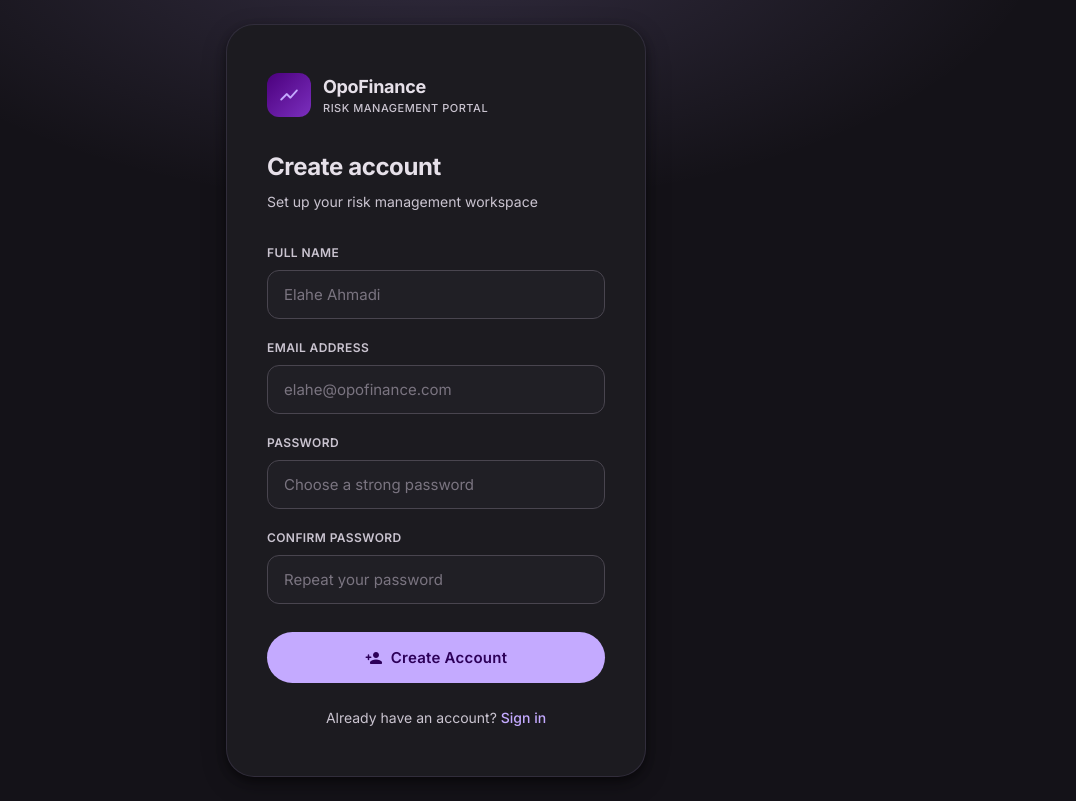
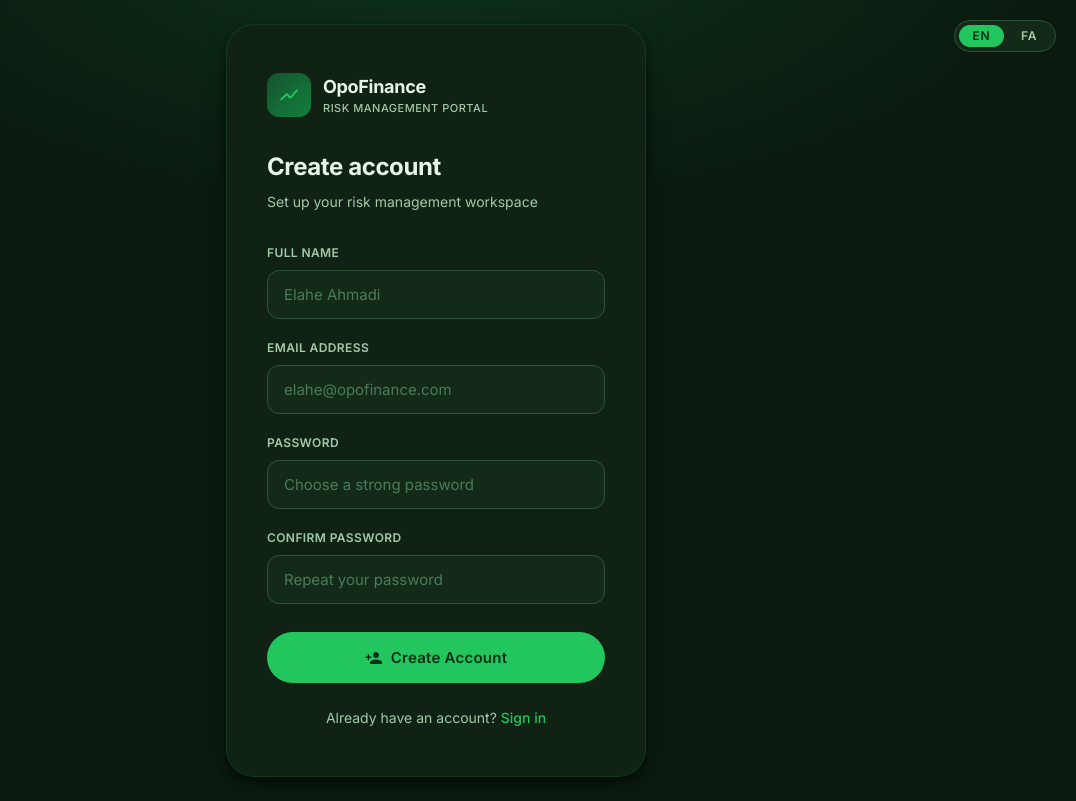
Before and after one commit to E-Srf/Practice, a plain HTML site: page signup.html in a window 1280 px wide. Shown: the whole page, without its empty margins (204-1280 px from the left). Drawn offline with Linux system fonts and the light colour scheme.

Commit message:
Add green theme, EN/FA language switcher, and i18n support
- Replace purple color palette with cohesive dark-green theme across all CSS tokens and hardcoded values
- Add EN/FA language switcher (fixed top-right) on login and signup pages
- Add shared i18n.js with full Persian translations, localStorage persistence, and Vazirmatn font support
- Language and theme features work independently without conflicts

Co-Authored-By: Claude Sonnet 4.6 <noreply@anthropic.com>

```diff
--- a/assets/css/styles.css
+++ b/assets/css/styles.css
@@ -1,4 +1,5 @@
 @import url('https://fonts.googleapis.com/css2?family=Inter:wght@300;400;500;600;700&display=swap');
+@import url('https://fonts.googleapis.com/css2?family=Vazirmatn:wght@400;500;600;700&display=swap');
 @import url('https://fonts.googleapis.com/icon?family=Material+Icons+Round');
 
 *, *::before, *::after { box-sizing: border-box; margin: 0; padding: 0; }
@@ -7,39 +8,47 @@
 :root {
   color-scheme: dark;
 
-  --primary: #C4AAFF;
-  --on-primary: #2D0059;
-  --primary-container: #4B007D;
-  --on-primary-container: #E8CEFF;
-  --primary-dim: #9A6FD8;
+  /* Primary — strong mid-green */
+  --primary:              #22c55e;
+  --on-primary:           #052e16;
+  --primary-container:    #14532d;
+  --on-primary-container: #bbf7d0;
+  --primary-dim:          #16a34a;
 
-  --secondary: #CCC2DC;
-  --on-secondary: #332D41;
-  --secondary-container: #4A4458;
-  --on-secondary-container: #E8DEF8;
+  /* Secondary — soft light green */
+  --secondary:              #86efac;
+  --on-secondary:           #052e16;
+  --secondary-container:    #166534;
+  --on-secondary-container: #dcfce7;
 
-  --surface: #141218;
-  --surface-container-lowest: #0F0D13;
-  --surface-container-low: #1C1B20;
-  --surface-container: #201F25;
-  --surface-container-high: #2B2930;
-  --surface-container-highest: #36343B;
+  /* Surfaces — deep dark-green tinted */
+  --surface:                    #0a1a0f;
+  --surface-container-lowest:   #060e09;
+  --surface-container-low:      #0f2214;
+  --surface-container:          #132a19;
+  --surface-container-high:     #1a3520;
+  --surface-container-highest:  #214028;
 
-  --on-surface: #E6E0E9;
-  --on-surface-variant: #CAC4D0;
-  --outline: #7A7480;
-  --outline-variant: #49454F;
+  /* Text */
+  --on-surface:         #e8f5e9;
+  --on-surface-variant: #a3c9a8;
 
-  --error: #FFB4AB;
-  --error-container: #93000A;
-  --success: #86EFAC;
+  /* Outlines */
+  --outline:         #4a7c59;
+  --outline-variant: #2d5438;
+
+  /* Semantic — errors stay red, warnings/info unchanged */
+  --error:             #FFB4AB;
+  --error-container:   #93000A;
+  --success:           #86EFAC;
   --success-container: #14532D;
-  --warning: #FCD34D;
+  --warning:           #FCD34D;
   --warning-container: #78350F;
-  --info: #93C5FD;
+  --info:              #93C5FD;
 
-  --sidebar-width: 264px;
-  --topbar-height: 64px;
+  /* Layout */
+  --sidebar-width:  264px;
+  --topbar-height:  64px;
   --radius-sm: 8px;
   --radius-md: 12px;
   --radius-lg: 16px;
@@ -57,36 +66,36 @@
 [data-theme="light"] {
   color-scheme: light;
 
-  --primary: #6750A4;
-  --on-primary: #FFFFFF;
-  --primary-container: #EADDFF;
-  --on-primary-container: #21005D;
-  --primary-dim: #7B5AA6;
+  --primary:              #16a34a;
+  --on-primary:           #ffffff;
+  --primary-container:    #dcfce7;
+  --on-primary-container: #052e16;
+  --primary-dim:          #15803d;
 
-  --secondary: #625B71;
-  --on-secondary: #FFFFFF;
-  --secondary-container: #E8DEF8;
-  --on-secondary-container: #1D192B;
+  --secondary:              #15803d;
+  --on-secondary:           #ffffff;
+  --secondary-container:    #dcfce7;
+  --on-secondary-container: #052e16;
 
-  --surface: #FFFBFE;
-  --surface-container-lowest: #FFFFFF;
-  --surface-container-low: #F7F2FA;
-  --surface-container: #F3EDF7;
-  --surface-container-high: #ECE6F0;
-  --surface-container-highest: #E6E0E9;
+  --surface:                   #f0fdf4;
+  --surface-container-lowest:  #ffffff;
+  --surface-container-low:     #f0fdf4;
+  --surface-container:         #dcfce7;
+  --surface-container-high:    #bbf7d0;
+  --surface-container-highest: #86efac;
 
-  --on-surface: #1C1B1F;
-  --on-surface-variant: #49454F;
-  --outline: #79747E;
-  --outline-variant: #CAC4D0;
+  --on-surface:         #052e16;
+  --on-surface-variant: #166534;
+  --outline:         #4a7c59;
+  --outline-variant: #86efac;
 
-  --error: #B3261E;
-  --error-container: #F9DEDC;
-  --success: #146C2E;
+  --error:             #B3261E;
+  --error-container:   #F9DEDC;
+  --success:           #146C2E;
   --success-container: #C8F0D4;
-  --warning: #7A5900;
+  --warning:           #7A5900;
   --warning-container: #FFDEA7;
-  --info: #0061A4;
+  --info:              #0061A4;
 
   --elevation-1: 0 1px 2px rgba(0,0,0,.12), 0 2px 6px rgba(0,0,0,.06);
   --elevation-2: 0 2px 4px rgba(0,0,0,.12), 0 4px 12px rgba(0,0,0,.06);
@@ -123,14 +132,14 @@ body {
   display: flex;
   align-items: center;
   justify-content: center;
-  background: radial-gradient(ellipse 80% 60% at 50% -10%, rgba(196,170,255,.18) 0%, transparent 60%),
+  background: radial-gradient(ellipse 80% 60% at 50% -10%, rgba(34,197,94,.16) 0%, transparent 60%),
               var(--surface);
   padding: 24px;
 }
 
 .auth-card {
   background: var(--surface-container-low);
-  border: 1px solid rgba(196,170,255,.12);
+  border: 1px solid rgba(34,197,94,.14);
   border-radius: var(--radius-xl);
   padding: 48px 40px;
   width: 100%;
@@ -148,7 +157,7 @@ body {
 .auth-logo-icon {
   width: 44px;
   height: 44px;
-  background: linear-gradient(135deg, var(--primary-container), #7B2FBE);
+  background: linear-gradient(135deg, var(--primary-container), #15803d);
   border-radius: var(--radius-md);
   display: flex;
   align-items: center;
@@ -190,7 +199,7 @@ body {
 
 .form-field input:focus {
   border-color: var(--primary);
-  box-shadow: 0 0 0 3px rgba(196,170,255,.15);
+  box-shadow: 0 0 0 3px rgba(34,197,94,.15);
 }
 
 .form-field input::placeholder { color: var(--outline); }
@@ -221,7 +230,7 @@ body {
   font-size: 15px;
 }
 
-.btn-primary:hover  { background: #D4BBFF; box-shadow: var(--elevation-2); transform: translateY(-1px); }
+.btn-primary:hover  { background: #4ade80; box-shadow: var(--elevation-2); transform: translateY(-1px); }
 .btn-primary:active { transform: translateY(0); }
 
 .btn-outlined {
@@ -230,7 +239,7 @@ body {
   color: var(--on-surface);
 }
 
-.btn-outlined:hover { border-color: var(--primary); color: var(--primary); background: rgba(196,170,255,.08); }
+.btn-outlined:hover { border-color: var(--primary); color: var(--primary); background: rgba(34,197,94,.08); }
 
 .btn-text {
   background: transparent;
@@ -238,7 +247,7 @@ body {
   padding: 10px 16px;
 }
 
-.btn-text:hover { background: rgba(196,170,255,.1); }
+.btn-text:hover { background: rgba(34,197,94,.1); }
 
 .btn-icon {
   background: transparent;
@@ -266,6 +275,51 @@ body {
   color: var(--error);
   margin-bottom: 20px;
   display: none;
+}
+
+/* ── LANGUAGE SWITCHER ───────────────────────────────────── */
+.lang-switcher {
+  position: fixed;
+  top: 20px;
+  right: 20px;
+  display: flex;
+  gap: 3px;
+  background: var(--surface-container);
+  border: 1px solid var(--outline-variant);
+  border-radius: 50px;
+  padding: 4px;
+  z-index: 200;
+}
+
+.lang-btn {
+  background: transparent;
+  border: none;
+  border-radius: 50px;
+  padding: 5px 14px;
+  font-size: 12px;
+  font-weight: 600;
+  color: var(--on-surface-variant);
+  cursor: pointer;
+  font-family: var(--font);
+  letter-spacing: .6px;
+  transition: background var(--transition), color var(--transition);
+  line-height: 1;
+}
+
+.lang-btn.active {
+  background: var(--primary);
+  color: var(--on-primary);
+}
+
+.lang-btn:hover:not(.active) {
+  background: var(--surface-container-high);
+  color: var(--on-surface);
+}
+
+/* Farsi font override — applied when body.lang-fa */
+body.lang-fa .auth-card,
+body.lang-fa .auth-card * {
+  font-family: 'Vazirmatn', system-ui, sans-serif;
 }
 
 /* ── APP SHELL ──────────────────────────────────────────── */
@@ -299,10 +353,22 @@ body {
   min-height: var(--topbar-height);
 }
 
+.brand-link {
+  display: flex;
+  align-items: center;
+  gap: 12px;
+  text-decoration: none;
+  flex: 1;
+  border-radius: var(--radius-sm);
+  transition: opacity var(--transition);
+}
+
+.brand-link:hover { opacity: .8; }
+
 .brand-icon {
   width: 36px;
   height: 36px;
-  background: linear-gradient(135deg, #5B21B6, #7C3AED);
+  background: linear-gradient(135deg, #14532d, #166534);
   border-radius: var(--radius-sm);
   display: flex;
   align-items: center;
@@ -310,7 +376,7 @@ body {
   flex-shrink: 0;
 }
 
-.brand-icon .material-icons-round { color: #E8CEFF; font-size: 18px; }
+.brand-icon .material-icons-round { color: #bbf7d0; font-size: 18px; }
 .brand-name { font-size: 16px; font-weight: 700; color: var(--on-surface); letter-spacing: -.3px; }
 .brand-tag  { font-size: 10px; color: var(--primary); font-weight: 600; letter-spacing: .5px; text-transform: uppercase; }
 
@@ -344,7 +410,7 @@ body {
 .nav-item:hover { background: var(--surface-container); color: var(--on-surface); }
 
 .nav-item.active {
-  background: rgba(196,170,255,.15);
+  background: rgba(34,197,94,.14);
   color: var(--primary);
   font-weight: 600;
 }
@@ -395,13 +461,13 @@ body {
   width: 36px;
   height: 36px;
   border-radius: 50%;
-  background: linear-gradient(135deg, #5B21B6, #9333EA);
+  background: linear-gradient(135deg, #14532d, #166534);
   display: flex;
   align-items: center;
   justify-content: center;
   font-size: 13px;
   font-weight: 700;
-  color: #E8CEFF;
+  color: #bbf7d0;
   flex-shrink: 0;
 }
 
@@ -442,7 +508,7 @@ body {
 
 .topbar-search:focus-within {
   border-color: var(--primary);
-  box-shadow: 0 0 0 3px rgba(196,170,255,.1);
+  box-shadow: 0 0 0 3px rgba(34,197,94,.1);
 }
 
 .topbar-search input {
@@ -477,13 +543,13 @@ body {
   width: 36px;
   height: 36px;
   border-radius: 50%;
-  background: linear-gradient(135deg, #5B21B6, #9333EA);
+  background: linear-gradient(135deg, #14532d, #166534);
   display: flex;
   align-items: center;
   justify-content: center;
   font-size: 13px;
   font-weight: 700;
-  color: #E8CEFF;
+  color: #bbf7d0;
   cursor: pointer;
   border: 2px solid var(--primary-container);
   transition: border-color var(--transition);
@@ -588,7 +654,8 @@ body {
 
 .stat-note { font-size: 12px; color: var(--on-surface-variant); }
 
-.stat-purple .stat-icon { background: rgba(196,170,255,.15); }
+/* stat-purple now maps to the green primary */
+.stat-purple .stat-icon { background: rgba(34,197,94,.14); }
 .stat-purple .stat-icon .material-icons-round { color: var(--primary); }
 .stat-purple .stat-card-accent { background: var(--primary); }
 
@@ -638,12 +705,12 @@ tbody td {
   padding: 14px 16px;
   font-size: 14px;
   color: var(--on-surface);
-  border-bottom: 1px solid rgba(73,69,79,.3);
+  border-bottom: 1px solid rgba(45,84,56,.35);
   vertical-align: middle;
 }
 
 tbody tr:last-child td { border-bottom: none; }
-tbody tr:hover { background: rgba(196,170,255,.04); }
+tbody tr:hover { background: rgba(34,197,94,.04); }
 
 /* ── BADGES / CHIPS ──────────────────────────────────────── */
 .badge {
@@ -657,13 +724,13 @@ tbody tr:hover { background: rgba(196,170,255,.04); }
   white-space: nowrap;
 }
 
-.badge-pending  { background: rgba(252,211,77,.15); color: var(--warning); }
+.badge-pending  { background: rgba(252,211,77,.15);  color: var(--warning); }
 .badge-passed   { background: rgba(134,239,172,.15); color: var(--success); }
 .badge-failed   { background: rgba(255,180,171,.15); color: var(--error); }
 .badge-active   { background: rgba(147,197,253,.15); color: var(--info); }
-.badge-review   { background: rgba(196,170,255,.15); color: var(--primary); }
+.badge-review   { background: rgba(34,197,94,.14);   color: var(--primary); }
 .badge-sent     { background: rgba(134,239,172,.15); color: var(--success); }
-.badge-queued   { background: rgba(252,211,77,.15); color: var(--warning); }
+.badge-queued   { background: rgba(252,211,77,.15);  color: var(--warning); }
 .badge-failed-mail { background: rgba(255,180,171,.15); color: var(--error); }
 
 .badge .material-icons-round { font-size: 12px; }
@@ -676,7 +743,7 @@ tbody tr:hover { background: rgba(196,170,255,.04); }
   align-items: flex-start;
   gap: 14px;
   padding: 14px 0;
-  border-bottom: 1px solid rgba(73,69,79,.3);
+  border-bottom: 1px solid rgba(45,84,56,.35);
 }
 
 .activity-item:last-child { border-bottom: none; }
@@ -724,8 +791,8 @@ tbody tr:hover { background: rgba(196,170,255,.04); }
   transition: all var(--transition);
 }
 
-.filter-chip:hover { border-color: var(--primary); color: var(--primary); background: rgba(196,170,255,.08); }
-.filter-chip.active { border-color: var(--primary); background: rgba(196,170,255,.15); color: var(--primary); font-weight: 600; }
+.filter-chip:hover  { border-color: var(--primary); color: var(--primary); background: rgba(34,197,94,.08); }
+.filter-chip.active { border-color: var(--primary); background: rgba(34,197,94,.14); color: var(--primary); font-weight: 600; }
 
 .search-box {
   display: flex;
@@ -789,6 +856,14 @@ tbody tr:hover { background: rgba(196,170,255,.04); }
 .notif-item-meta  { display: flex; align-items: center; gap: 16px; }
 .notif-item-time  { font-size: 12px; color: var(--outline); }
 
+/* ── SETTINGS LAYOUT ──────────────────────────────────────── */
+.settings-layout {
+  display: grid;
+  grid-template-columns: 240px 1fr;
+  gap: 24px;
+  align-items: start;
+}
+
 /* ── SETTINGS ─────────────────────────────────────────────── */
 .settings-section { margin-bottom: 32px; }
 
@@ -806,7 +881,7 @@ tbody tr:hover { background: rgba(196,170,255,.04); }
   align-items: center;
   justify-content: space-between;
   padding: 16px 0;
-  border-bottom: 1px solid rgba(73,69,79,.2);
+  border-bottom: 1px solid rgba(45,84,56,.25);
   gap: 24px;
 }
 
@@ -877,7 +952,7 @@ tbody tr:hover { background: rgba(196,170,255,.04); }
   transition: border-color var(--transition);
 }
 
-.settings-input:focus { border-color: var(--primary); box-shadow: 0 0 0 3px rgba(196,170,255,.12); }
+.settings-input:focus { border-color: var(--primary); box-shadow: 0 0 0 3px rgba(34,197,94,.12); }
 
 /* ── PROGRESS BAR ─────────────────────────────────────────── */
 .progress-bar {
@@ -936,12 +1011,22 @@ tbody tr:hover { background: rgba(196,170,255,.04); }
   .topbar-search { display: none; }
   .grid-2, .grid-3 { grid-template-columns: 1fr; }
   .stats-grid { grid-template-columns: 1fr 1fr; }
+  .settings-layout { grid-template-columns: 1fr; }
 }
 
 @media (max-width: 560px) {
   .stats-grid { grid-template-columns: 1fr; }
   .page-content { padding: 20px 16px; }
   .auth-card { padding: 32px 24px; }
+  .page-header h1 { font-size: 20px; }
+  .topbar { padding: 0 12px; gap: 8px; }
+  .topbar-title { font-size: 15px; white-space: nowrap; overflow: hidden; text-overflow: ellipsis; max-width: 150px; }
+  .topbar-actions { gap: 4px; }
+  .settings-row { flex-direction: column; align-items: flex-start; gap: 10px; }
+  .settings-input, .select-field { min-width: 0; width: 100%; }
+  .filter-bar { gap: 8px; }
+  .search-box { max-width: 100%; }
+  .card { padding: 16px; }
 }
 
 /* ── UTILS ───────────────────────────────────────────────── */
@@ -954,6 +1039,7 @@ tbody tr:hover { background: rgba(196,170,255,.04); }
 .text-xs       { font-size: 12px; }
 .font-semibold { font-weight: 600; }
 .font-bold     { font-weight: 700; }
+.mb-4  { margin-bottom: 4px; }
 .mt-4  { margin-top: 4px; }
 .mt-8  { margin-top: 8px; }
 .mt-16 { margin-top: 16px; }
--- /dev/null
+++ b/assets/js/i18n.js
@@ -0,0 +1,119 @@
+/* ── OpoFinance i18n ─────────────────────────────────────────
+   Supports: EN (default) / FA (Persian)
+   Persists selection in localStorage under 'opofinance_lang'
+   Usage: add data-i18n="KEY" to text nodes,
+          add data-i18n-placeholder="KEY" to inputs
+─────────────────────────────────────────────────────────────── */
+
+const TRANSLATIONS = {
+  en: {
+    /* shared */
+    'brand.sub'              : 'Risk Management Portal',
+
+    /* login page */
+    'login.title'            : 'Welcome back',
+    'login.subtitle'         : 'Sign in to your risk management dashboard',
+    'login.error'            : 'Invalid email or password. Please try again.',
+    'login.label.email'      : 'Email Address',
+    'login.label.password'   : 'Password',
+    'login.forgot'           : 'Forgot password?',
+    'login.submit'           : 'Sign In',
+    'login.footer.text'      : "Don't have an account?",
+    'login.footer.link'      : 'Create account',
+
+    /* signup page */
+    'signup.title'           : 'Create account',
+    'signup.subtitle'        : 'Set up your risk management workspace',
+    'signup.label.fullname'  : 'Full Name',
+    'signup.label.email'     : 'Email Address',
+    'signup.label.password'  : 'Password',
+    'signup.label.confirm'   : 'Confirm Password',
+    'signup.error'           : 'Passwords do not match. Please try again.',
+    'signup.submit'          : 'Create Account',
+    'signup.footer.text'     : 'Already have an account?',
+    'signup.footer.link'     : 'Sign in',
+
+    /* placeholders */
+    'ph.email'               : 'elahe@opofinance.com',
+    'ph.login.password'      : 'Enter your password',
+    'ph.fullname'            : 'Elahe Ahmadi',
+    'ph.new.password'        : 'Choose a strong password',
+    'ph.confirm.password'    : 'Repeat your password',
+  },
+
+  fa: {
+    /* shared */
+    'brand.sub'              : 'پورتال مدیریت ریسک',
+
+    /* login page */
+    'login.title'            : 'خوش آمدید',
+    'login.subtitle'         : 'وارد داشبورد مدیریت ریسک خود شوید',
+    'login.error'            : 'ایمیل یا رمز عبور نامعتبر است. لطفاً دوباره تلاش کنید.',
+    'login.label.email'      : 'آدرس ایمیل',
+    'login.label.password'   : 'رمز عبور',
+    'login.forgot'           : 'رمز عبور را فراموش کردید؟',
+    'login.submit'           : 'ورود',
+    'login.footer.text'      : 'حساب کاربری ندارید؟',
+    'login.footer.link'      : 'ثبت‌نام',
+
+    /* signup page */
+    'signup.title'           : 'ایجاد حساب کاربری',
+    'signup.subtitle'        : 'فضای کاری مدیریت ریسک خود را راه‌اندازی کنید',
+    'signup.label.fullname'  : 'نام کامل',
+    'signup.label.email'     : 'آدرس ایمیل',
+    'signup.label.password'  : 'رمز عبور',
+    'signup.label.confirm'   : 'تأیید رمز عبور',
+    'signup.error'           : 'رمزهای عبور مطابقت ندارند. لطفاً دوباره تلاش کنید.',
+    'signup.submit'          : 'ایجاد حساب',
+    'signup.footer.text'     : 'قبلاً حساب کاربری دارید؟',
+    'signup.footer.link'     : 'ورود',
+
+    /* placeholders */
+    'ph.email'               : 'elahe@opofinance.com',
+    'ph.login.password'      : 'رمز عبور خود را وارد کنید',
+    'ph.fullname'            : 'الهه احمدی',
+    'ph.new.password'        : 'یک رمز عبور قوی انتخاب کنید',
+    'ph.confirm.password'    : 'رمز عبور را تکرار کنید',
+  }
+};
+
+function applyLanguage(lang) {
+  const t = TRANSLATIONS[lang];
+
+  /* update text nodes */
+  document.querySelectorAll('[data-i18n]').forEach(el => {
+    const key = el.getAttribute('data-i18n');
+    if (t[key] !== undefined) el.textContent = t[key];
+  });
+
+  /* update input placeholders */
+  document.querySelectorAll('[data-i18n-placeholder]').forEach(el => {
+    const key = el.getAttribute('data-i18n-placeholder');
+    if (t[key] !== undefined) el.placeholder = t[key];
+  });
+
+  /* Farsi font class on body */
+  document.body.classList.toggle('lang-fa', lang === 'fa');
+
+  /* html lang attribute */
+  document.documentElement.lang = lang === 'fa' ? 'fa' : 'en';
+
+  /* sync switcher button active state */
+  document.querySelectorAll('.lang-btn').forEach(btn => {
+    btn.classList.toggle('active', btn.getAttribute('data-lang') === lang);
+    btn.setAttribute('aria-pressed', btn.getAttribute('data-lang') === lang);
+  });
+
+  localStorage.setItem('opofinance_lang', lang);
+}
+
+document.addEventListener('DOMContentLoaded', () => {
+  /* wire up buttons */
+  document.querySelectorAll('.lang-btn').forEach(btn => {
+    btn.addEventListener('click', () => applyLanguage(btn.getAttribute('data-lang')));
+  });
+
+  /* restore persisted language */
+  const saved = localStorage.getItem('opofinance_lang') || 'en';
+  applyLanguage(saved);
+});
--- a/assets/js/layout.js
+++ b/assets/js/layout.js
@@ -56,6 +56,7 @@ function initLayout(config = {}) {
   if (sidebar) {
     sidebar.innerHTML = `
       <div class="sidebar-header">
+        <a href="index.html" class="brand-link">
           <div class="brand-icon">
             <span class="material-icons-round">show_chart</span>
           </div>
@@ -63,6 +64,7 @@ function initLayout(config = {}) {
             <div class="brand-name">OpoFinance</div>
             <div class="brand-tag">Risk Management</div>
           </div>
+        </a>
       </div>
 
       <nav class="sidebar-nav">
--- a/signup.html
+++ b/signup.html
@@ -8,6 +8,12 @@
 </head>
 <body class="auth-page">
 
+  <!-- Language switcher -->
+  <div class="lang-switcher" role="group" aria-label="Language selector">
+    <button class="lang-btn active" data-lang="en" aria-pressed="true">EN</button>
+    <button class="lang-btn"        data-lang="fa" aria-pressed="false">FA</button>
+  </div>
+
   <div class="auth-card">
     <div class="auth-logo">
       <div class="auth-logo-icon">
@@ -15,47 +21,63 @@
       </div>
       <div>
         <div class="auth-logo-text">OpoFinance</div>
-        <div class="auth-logo-sub">Risk Management Portal</div>
+        <div class="auth-logo-sub" data-i18n="brand.sub">Risk Management Portal</div>
       </div>
     </div>
 
-    <h1 class="auth-title">Create account</h1>
-    <p class="auth-subtitle">Set up your risk management workspace</p>
+    <h1 class="auth-title" data-i18n="signup.title">Create account</h1>
+    <p class="auth-subtitle" data-i18n="signup.subtitle">Set up your risk management workspace</p>
 
     <form id="signupForm" novalidate>
       <div class="form-field">
-        <label for="fullName">Full Name</label>
-        <input type="text" id="fullName" placeholder="Elahe Ahmadi" autocomplete="name">
+        <label for="fullName" data-i18n="signup.label.fullname">Full Name</label>
+        <input type="text" id="fullName"
+               data-i18n-placeholder="ph.fullname"
+               placeholder="Elahe Ahmadi"
+               autocomplete="name">
       </div>
 
       <div class="form-field">
-        <label for="email">Email Address</label>
-        <input type="email" id="email" placeholder="elahe@opofinance.com" autocomplete="email">
+        <label for="email" data-i18n="signup.label.email">Email Address</label>
+        <input type="email" id="email"
+               data-i18n-placeholder="ph.email"
+               placeholder="elahe@opofinance.com"
+               autocomplete="email">
       </div>
 
       <div class="form-field">
-        <label for="password">Password</label>
-        <input type="password" id="password" placeholder="Choose a strong password" autocomplete="new-password">
+        <label for="password" data-i18n="signup.label.password">Password</label>
+        <input type="password" id="password"
+               data-i18n-placeholder="ph.new.password"
+               placeholder="Choose a strong password"
+               autocomplete="new-password">
       </div>
 
       <div class="form-field">
-        <label for="confirmPass">Confirm Password</label>
-        <input type="password" id="confirmPass" placeholder="Repeat your password" autocomplete="new-password">
+        <label for="confirmPass" data-i18n="signup.label.confirm">Confirm Password</label>
+        <input type="password" id="confirmPass"
+               data-i18n-placeholder="ph.confirm.password"
+               placeholder="Repeat your password"
+               autocomplete="new-password">
       </div>
 
-      <div class="auth-error" id="signupError">Passwords do not match. Please try again.</div>
+      <div class="auth-error" id="signupError">
+        <span data-i18n="signup.error">Passwords do not match. Please try again.</span>
+      </div>
 
       <button type="submit" class="btn btn-primary" style="margin-top:8px">
         <span class="material-icons-round" style="font-size:18px">person_add</span>
-        Create Account
+        <span data-i18n="signup.submit">Create Account</span>
       </button>
     </form>
 
     <div class="auth-footer">
-      Already have an account? <a href="index.html">Sign in</a>
+      <span data-i18n="signup.footer.text">Already have an account?</span>
+      <a href="index.html" data-i18n="signup.footer.link">Sign in</a>
     </div>
   </div>
 
+  <script src="assets/js/i18n.js"></script>
   <script src="assets/js/signup.js"></script>
 </body>
 </html>
```
Also changed, not shown: funded.html (+1 -1 lines), index.html (+26 -11 lines), notifications.html (+1 -1 lines), phase1.html (+1 -1 lines), phase2.html (+1 -1 lines), settings.html (+1 -1 lines), 1 other file. Lines whose indentation alone changed are shown as unchanged.
